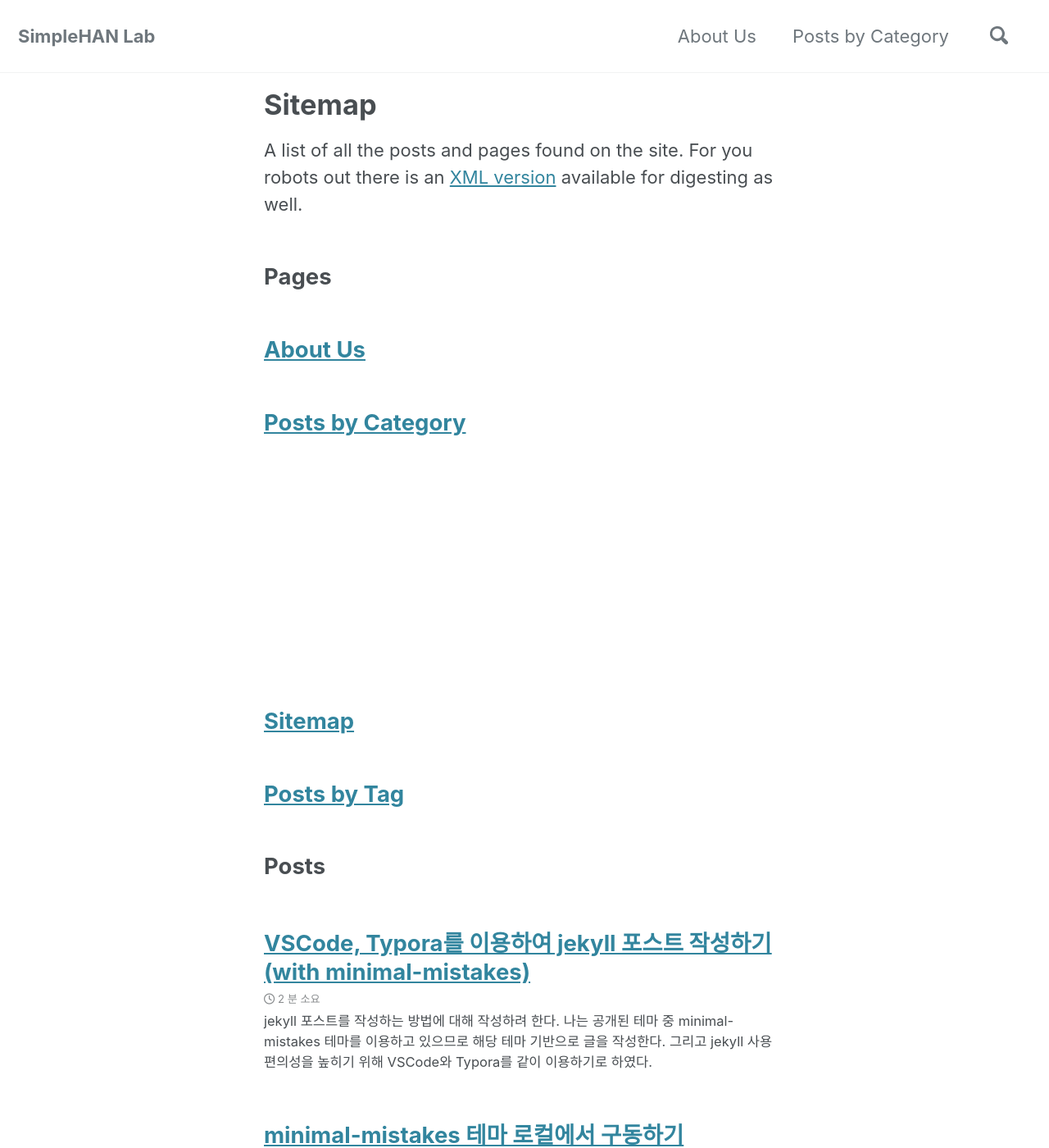
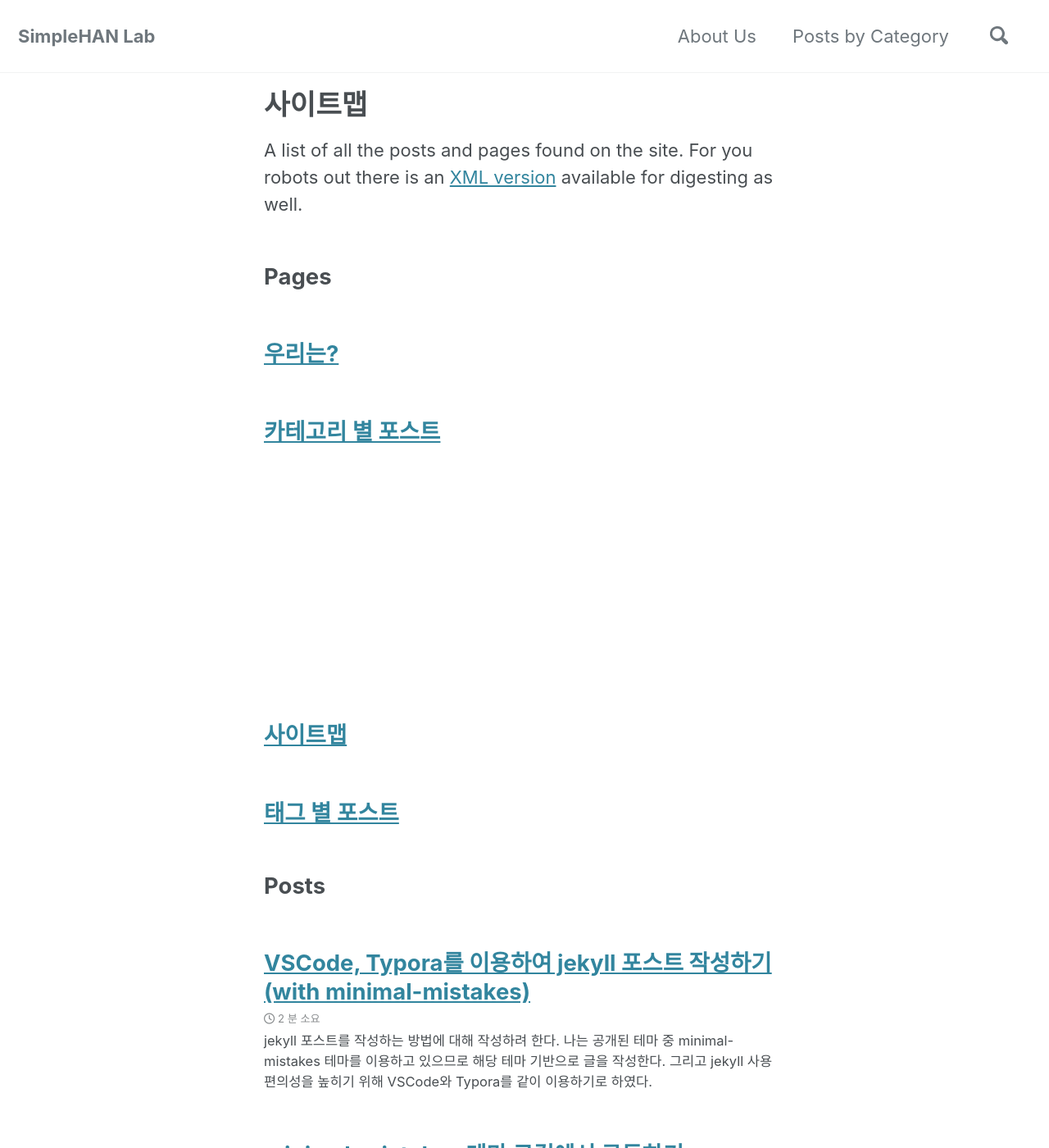
Before and after one commit to simplehanlab/prevBlog, a Jekyll site: the page built from _pages/sitemap.md, in a window 1280 px wide and 1400 px high. Shown: the whole window at 82% size. Built offline with Jekyll 4.4.1, drawn with Linux system fonts in a browser that asks for light colours; cached includes are drawn as plain includes; nearby versions of some CDN libraries.

Commit message:
제목 한글로 변경

```diff
--- a/_pages/about.md
+++ b/_pages/about.md
@@ -1,7 +1,7 @@
 ---
 layout: archive
 permalink: /about/
-title: "About Us"
+title: "우리는?"
 author_profile: true
 ---
 
--- a/_pages/category-archive.md
+++ b/_pages/category-archive.md
@@ -1,5 +1,5 @@
 ---
-title: "Posts by Category"
+title: "카테고리 별 포스트"
 layout: categories
 permalink: /categories/
 author_profile: true
--- a/_pages/sitemap.md
+++ b/_pages/sitemap.md
@@ -1,6 +1,6 @@
 ---
 layout: archive
-title: "Sitemap"
+title: "사이트맵"
 permalink: /sitemap/
 author_profile: false
 ---
--- a/_pages/tag-archive.md
+++ b/_pages/tag-archive.md
@@ -1,5 +1,5 @@
 ---
-title: "Posts by Tag"
+title: "태그 별 포스트"
 permalink: /tags/
 layout: tags
 author_profile: true
```
